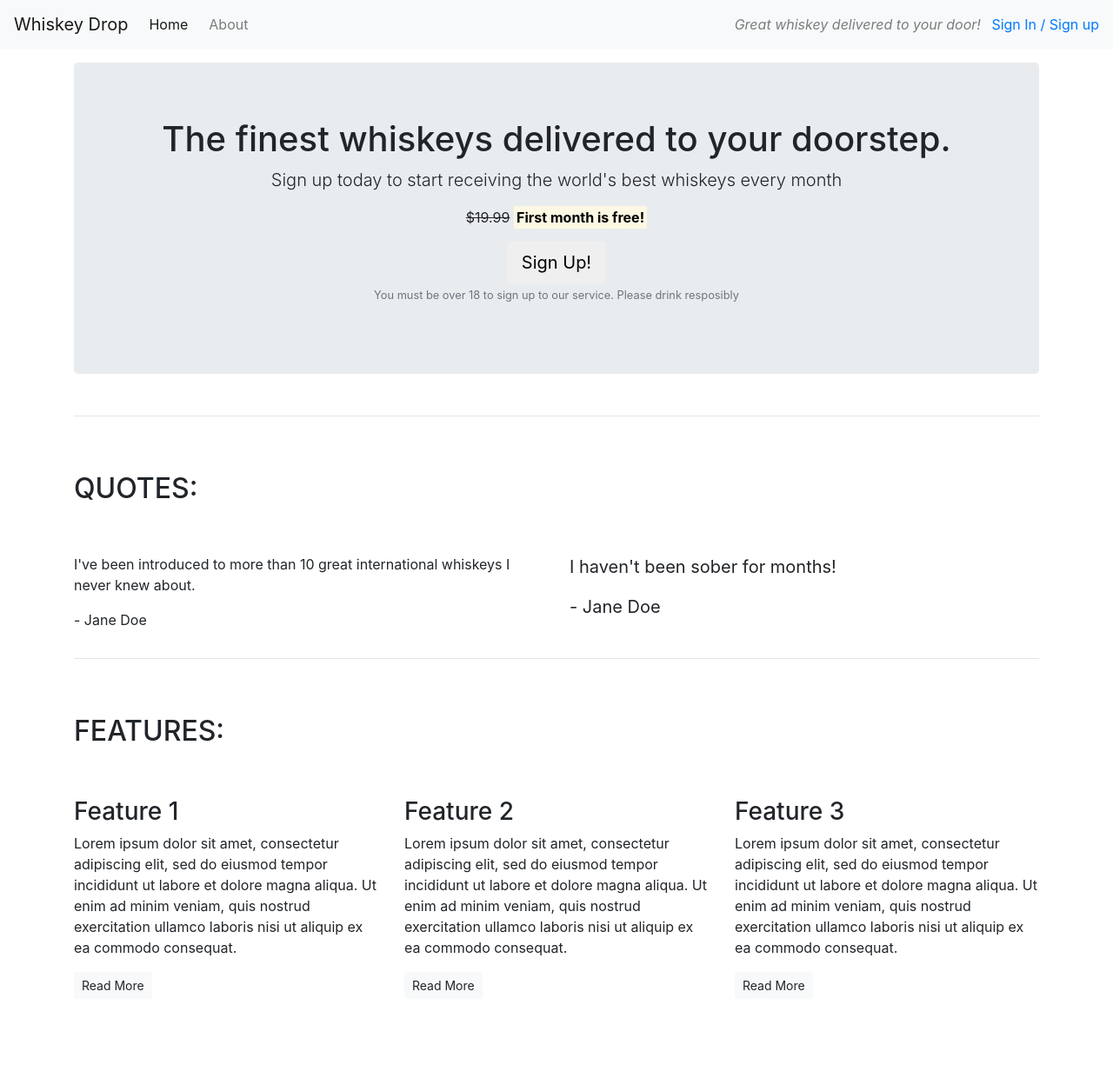
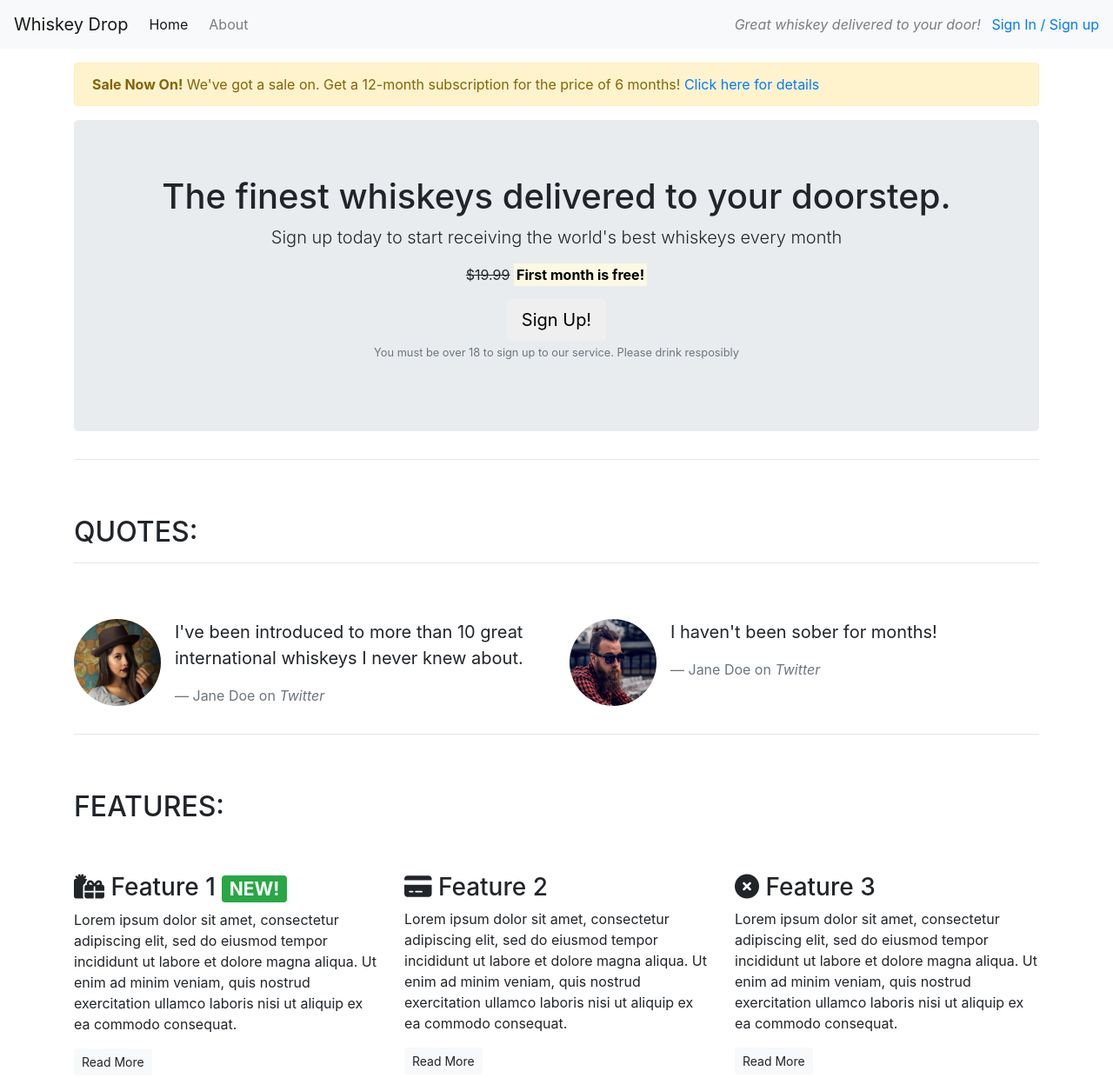
Before and after one commit to kris965/Boostrap, a plain HTML site: page index.html in a window 1280 px wide. Shown: the whole page at 87% size. Before the commit the page ends 1165 px from the top, so only its background shows below. Drawn offline with nearby package versions, Linux system fonts and the light colour scheme.

Commit message:
added icons

```diff
--- a/index.html
+++ b/index.html
@@ -7,6 +7,7 @@
     <title>Whiskey Drop | Taste a new whiskey every month</title>
     <meta name="viewport" content="width=device-width, initial-scale=1.0">
     <link rel="stylesheet" href="https://maxcdn.bootstrapcdn.com/bootstrap/4.1.3/css/bootstrap.min.css">
+    <script src="https://kit.fontawesome.com/824b0093a0.js" crossorigin="anonymous"></script>
 </head>
 
 <body>
@@ -25,7 +26,12 @@
     </nav>
     <article class="container mt-3">
         <!-- Callout -->
-        <div class="row">
+        <div class="row d-none d-sm-block">
+        <div class="col-12">
+        <div class="alert alert-warning">
+        <strong>Sale Now On!</strong> We've got a sale on. Get a 12-month subscription for the price of 6 months! <a href=""> Click here for details</a>
+        </div>
+        </div>
             <div class="col-12">
                 <section class="callout jumbotron text-center">
                     <h1>The finest whiskeys delivered to your doorstep.</h1>
@@ -43,25 +49,41 @@
         <hr>
 
         <!-- Quotes -->
-        <section class="blockquotes">
+        <section class="quotes">
             <div class="row">
                 <div class="col-12 my-5">
                     <h2 class="text-uppercase">Quotes:</h2>
+                    <hr />
                 </div>
             </div>
             <div class="row">
                 <div class="col-12 col-md-6">
-                    <blockquote class="quote">
+                    <div class="media">
+                    <div class="d-none d-sm-block">
+                        <img src="images/girl-image.png" class="rounded-circle mr-3" height="100" width="100">
+                        </div>
+                        <div class="media-body">
+                            <blockquote class="blockquote">
                                 <p>I've been introduced to more than 10 great international whiskeys I never knew about.</p>
-                        <p>- Jane Doe</p>
+                                <footer class="blockquote-footer">Jane Doe on <cite title="Twitter">Twitter</cite></footer>
+                            </blockquote>
+
+                        </div>
+                    </div>
+                </div>
+                <div class="col-12 col-md-6">
+                <div class="media">
+                <div class="d-none d-sm-block">
+                        <img src="images/guy-image.png" class="rounded-circle mr-3" height="100" width="100">
+                </div>
+                        <div class="media-body">
+                    <blockquote class="blockquote">
+                        <p>I haven't been sober for months!</p>
+                        <footer class="blockquote-footer">Jane Doe on <cite title="Twitter">Twitter</cite></footer>
                     </blockquote>
                         </div>
-                <div class="col-12 col-md-6">
-                    <blockquote class="blockquote">
-                        <p>I haven't been sober for months!</p>
-                        <p>- Jane Doe</p>
                 </div>
-                </blockquote>
+                </div>
             </div>
         </section>
         <!-- /.quotes -->
@@ -78,21 +100,21 @@
             <div class="row">
                 <div class="col-12 col-md-6 col-lg-4">
                     <div class="feature">
-                        <h3>Feature 1</h3>
+                        <h3><i class="fas fa-gifts d-none d-sm-inline"></i> Feature 1 <span class="badge badge-success">NEW!</span></h3>
                         <p>Lorem ipsum dolor sit amet, consectetur adipiscing elit, sed do eiusmod tempor incididunt ut labore et dolore magna aliqua. Ut enim ad minim veniam, quis nostrud exercitation ullamco laboris nisi ut aliquip ex ea commodo consequat.</p>
                         <p><a class="btn btn-sm btn-light" href="">Read More</a></p>
                     </div>
                 </div>
                 <div class="col-12 col-md-6 col-lg-4">
                     <div class="feature">
-                        <h3>Feature 2</h3>
+                        <h3><i class="fas fa-credit-card d-none d-sm-inline"></i> Feature 2</h3>
                         <p>Lorem ipsum dolor sit amet, consectetur adipiscing elit, sed do eiusmod tempor incididunt ut labore et dolore magna aliqua. Ut enim ad minim veniam, quis nostrud exercitation ullamco laboris nisi ut aliquip ex ea commodo consequat.</p>
                         <p><a class="btn btn-sm btn-light" href="">Read More</a></p>
                     </div>
                 </div>
                 <div class="col-12 d-md-none d-lg-block col-lg-4">
                     <div class="feature">
-                        <h3>Feature 3</h3>
+                        <h3><i class="fas fa-times-circle d-none d-sm-inline"></i> Feature 3</h3>
                         <p>Lorem ipsum dolor sit amet, consectetur adipiscing elit, sed do eiusmod tempor incididunt ut labore et dolore magna aliqua. Ut enim ad minim veniam, quis nostrud exercitation ullamco laboris nisi ut aliquip ex ea commodo consequat.</p>
                         <p><a class="btn btn-sm btn-light" href="">Read More</a></p>
                     </div>
```
Lines whose indentation alone changed are shown as unchanged.
